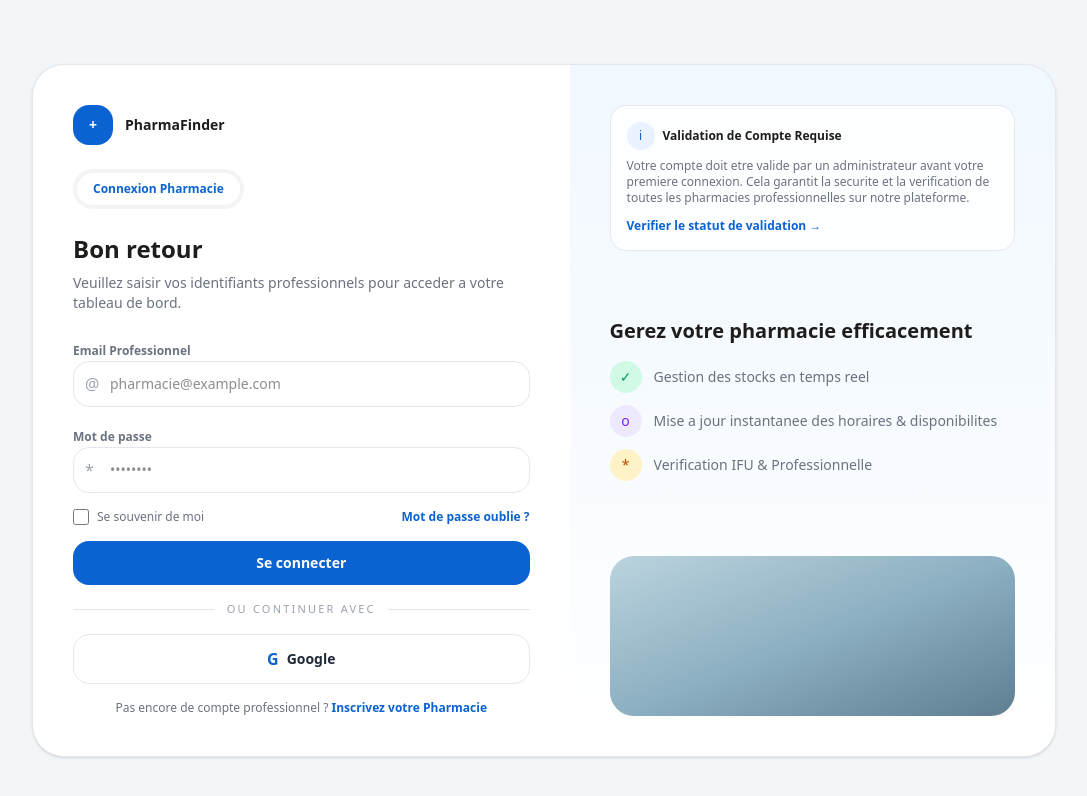
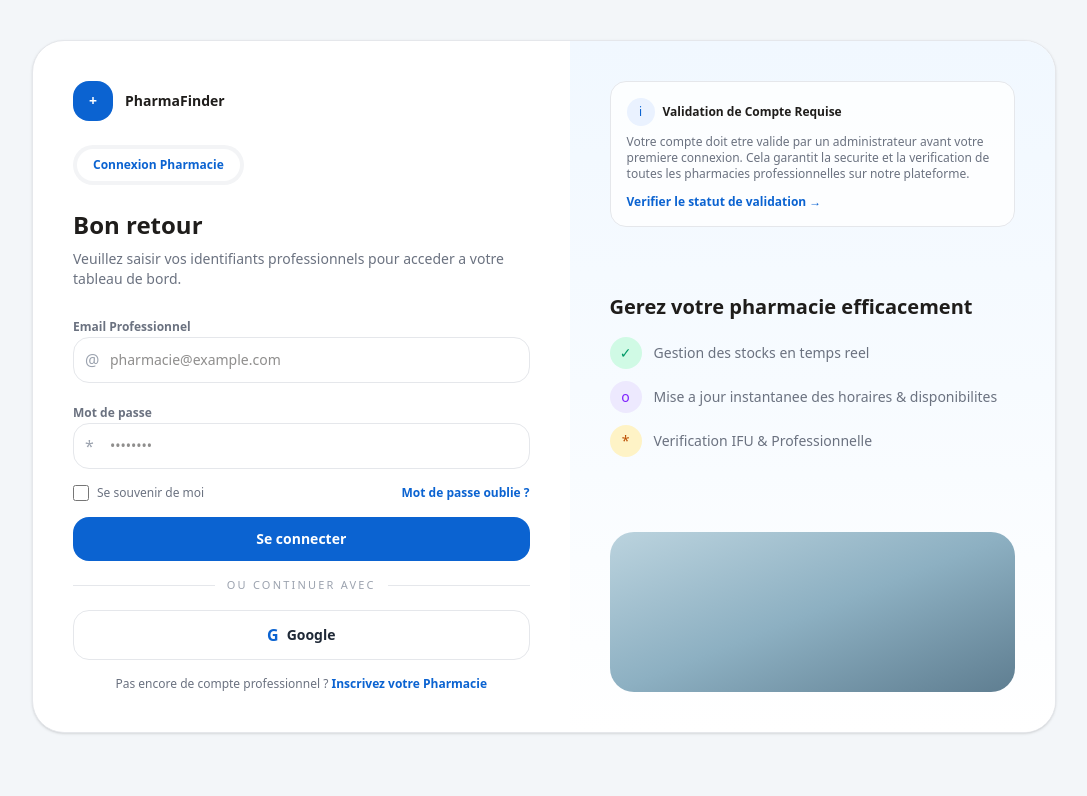
Before and after one commit to ai-embed/gopharma, a Next.js app: page /pharmacy-login in a window 1280 px wide. Shown: the top 796 px of the page, without its empty margins (96-1183 px from the left). Built offline with nearby package versions, Linux system fonts and the light colour scheme.

Commit message:
feat: unify pharmacy layout

```diff
--- a/src/app/pharmacy-login/page.tsx
+++ b/src/app/pharmacy-login/page.tsx
@@ -2,7 +2,7 @@ export const dynamic = "force-dynamic";
 
 export default function PharmacyLoginPage() {
   return (
-    <div className="min-h-screen bg-[#F3F6F9] px-4 py-10 text-[#1F1D1B] md:py-16">
+    <div className="min-h-screen bg-[#F3F6F9] px-6 py-10 text-[#1F1D1B]">
       <div className="mx-auto w-full max-w-5xl overflow-hidden rounded-[32px] border border-[#E5E7EB] bg-white shadow-sm">
         <div className="grid md:grid-cols-[1.05fr_0.95fr]">
           <div className="px-6 py-10 md:px-10">
--- a/src/app/pharmacy-register/page.tsx
+++ b/src/app/pharmacy-register/page.tsx
@@ -2,7 +2,7 @@ export const dynamic = "force-dynamic";
 
 export default function PharmacyRegisterPage() {
   return (
-    <div className="min-h-screen bg-[#F3F6F9] px-4 py-10 text-[#1F1D1B] md:py-16">
+    <div className="min-h-screen bg-[#F3F6F9] px-6 py-10 text-[#1F1D1B]">
       <div className="mx-auto w-full max-w-4xl">
         <div className="flex items-center justify-between">
           <div className="flex items-center gap-3">
--- a/src/app/pharmacy/PharmacyLayoutClient.tsx
+++ b/src/app/pharmacy/PharmacyLayoutClient.tsx
@@ -190,7 +190,8 @@ export default function PharmacyLayout({
         </aside>
 
         <div className="flex-1 px-6 py-8">
-          <div className="mb-6 flex flex-wrap items-center justify-between gap-4">
+          <div className="mx-auto w-full max-w-6xl space-y-6">
+            <div className="flex flex-wrap items-center justify-between gap-4">
               <div />
               <div className="flex flex-wrap items-center gap-3">
                 <div className="relative">
@@ -261,5 +262,6 @@ export default function PharmacyLayout({
           </div>
         </div>
       </div>
+    </div>
   );
 }
```
Lines whose indentation alone changed are shown as unchanged.
